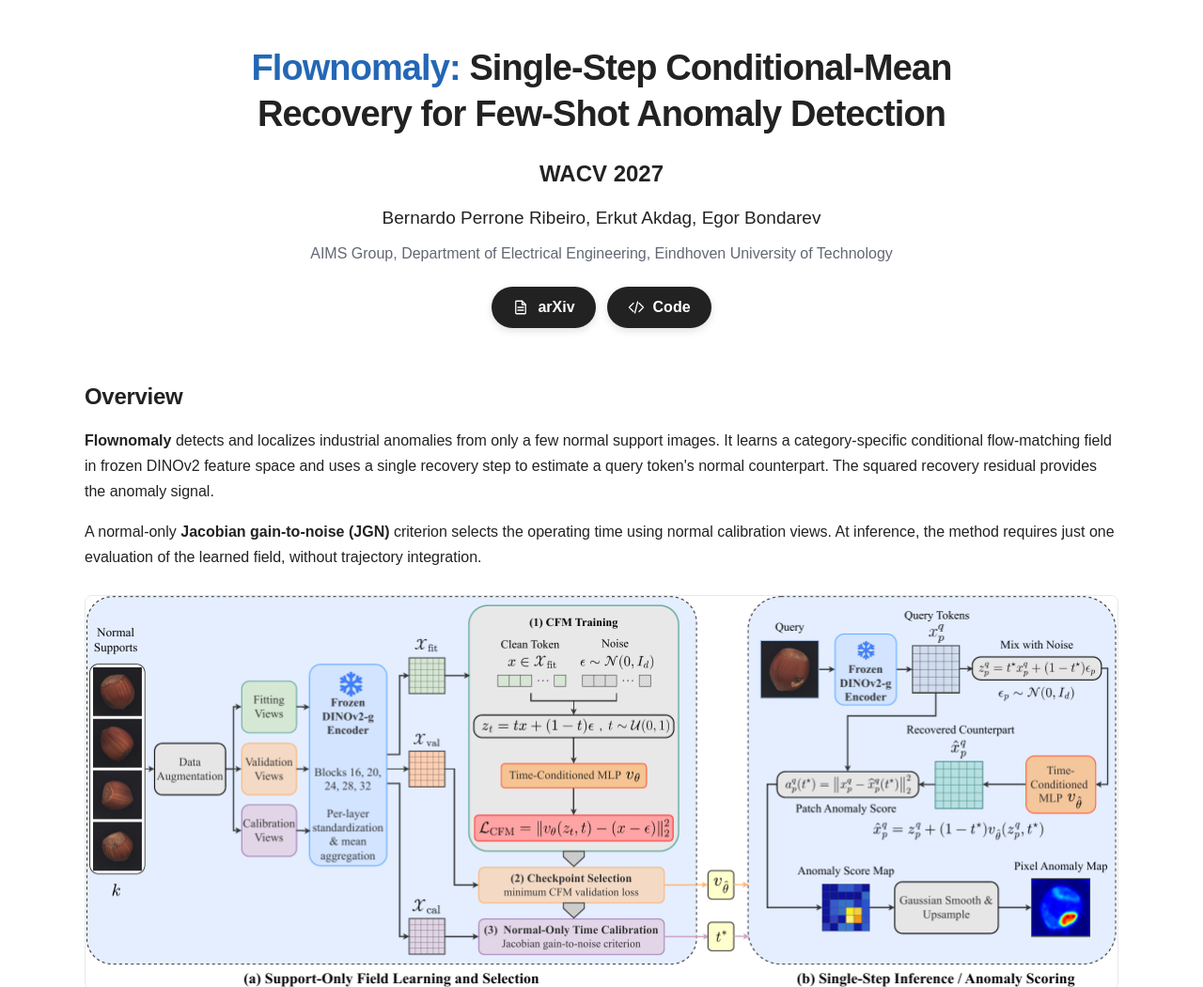
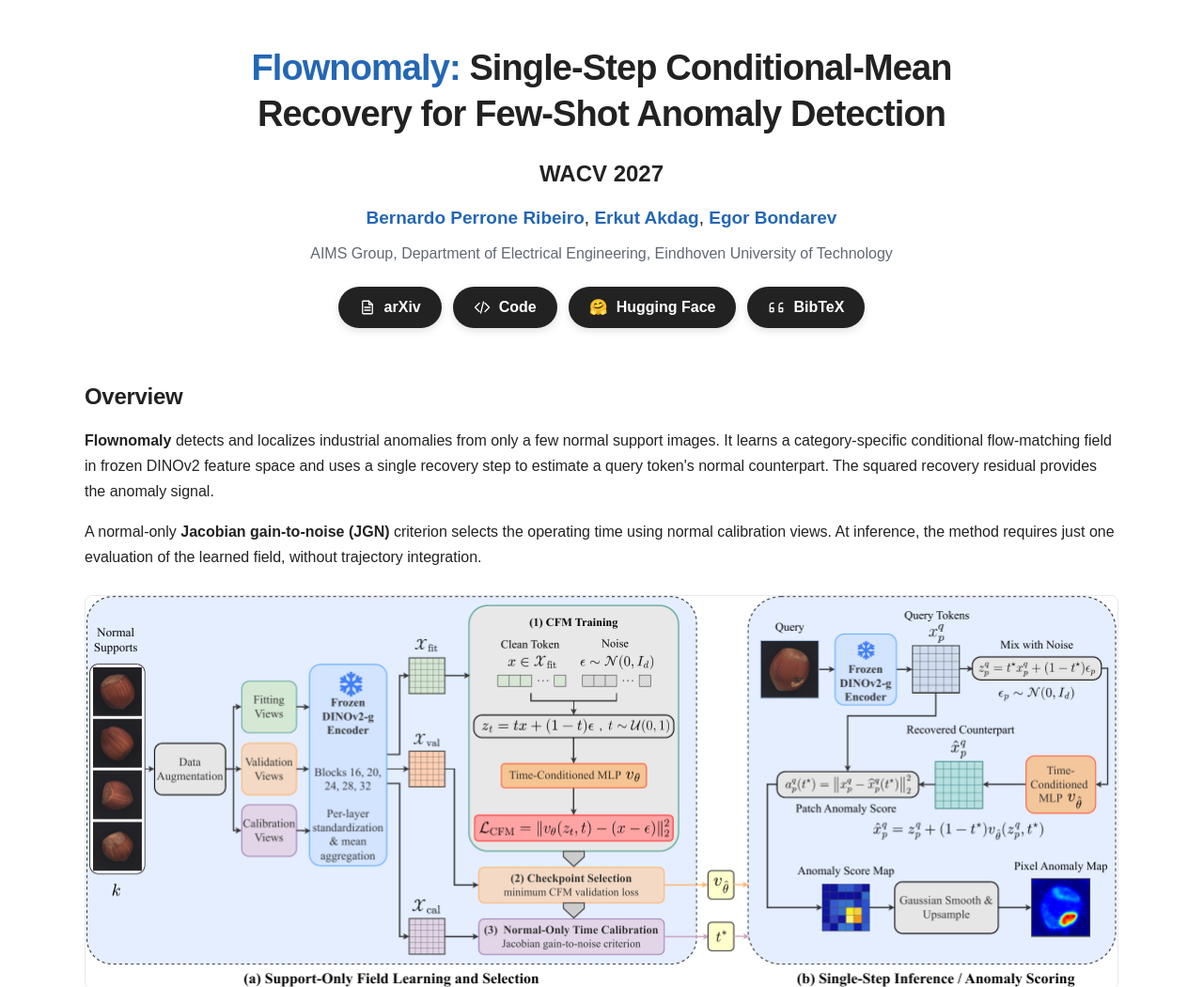
Before and after one commit to b-rbmp/Flownomaly, a plain HTML site: page docs/index.html in a window 1280 px wide. Shown: the top 1050 px of the page at 94% size. Drawn offline with Linux system fonts and the light colour scheme.

Commit message:
Add author links and huggingface

```diff
--- a/docs/index.html
+++ b/docs/index.html
@@ -13,7 +13,7 @@
   <header class="hero container">
     <h1><span class="project-name">Flownomaly:</span> Single-Step Conditional-Mean Recovery for Few-Shot Anomaly Detection</h1>
     <p class="venue">WACV 2027</p>
-    <p class="authors">Bernardo Perrone Ribeiro<span aria-hidden="true">, </span><br class="mobile-break">Erkut Akdag<span aria-hidden="true">, </span><br class="mobile-break">Egor Bondarev</p>
+    <p class="authors"><a href="https://www.tue.nl/en/research/researchers/bernardo-perrone-de-menezes-bulcao-ribeiro">Bernardo Perrone Ribeiro</a><span aria-hidden="true">, </span><br class="mobile-break"><a href="https://research.tue.nl/en/persons/erkut-akdag/">Erkut Akdag</a><span aria-hidden="true">, </span><br class="mobile-break"><a href="https://www.tue.nl/en/research/researchers/egor-bondarau">Egor Bondarev</a></p>
     <p class="affiliation">AIMS Group, Department of Electrical Engineering,<br class="mobile-break"> Eindhoven University of Technology</p>
 
     <nav class="paper-links" aria-label="Paper resources">
@@ -24,6 +24,14 @@
       <a class="button" href="https://github.com/b-rbmp/Flownomaly">
         <svg viewBox="0 0 24 24" width="18" height="18" fill="none" stroke="currentColor" stroke-width="1.7" stroke-linecap="round" stroke-linejoin="round" aria-hidden="true"><path d="m8 6-6 6 6 6m8-12 6 6-6 6M14 4l-4 16"/></svg>
         Code
+      </a>
+      <a class="button" href="https://huggingface.co/papers/2610.32964">
+        <span aria-hidden="true">🤗</span>
+        Hugging Face
+      </a>
+      <a class="button" href="#citation">
+        <svg viewBox="0 0 24 24" width="18" height="18" fill="none" stroke="currentColor" stroke-width="1.7" stroke-linecap="round" stroke-linejoin="round" aria-hidden="true"><path d="M3 13h5v5H3zM16 13h5v5h-5zM3 13V9a3 3 0 0 1 3-3h2M16 13V9a3 3 0 0 1 3-3h2"/></svg>
+        BibTeX
       </a>
     </nav>
   </header>
--- a/docs/style.css
+++ b/docs/style.css
@@ -61,6 +61,8 @@ h1 {
 .project-name { color: var(--accent); }
 .venue { margin: 0 0 10px; font-size: 24px; font-weight: 700; }
 .authors { margin: 0 0 8px; font-size: 19px; font-weight: 500; }
+.authors a { font-weight: 600; text-decoration: none; }
+.authors a:hover { text-decoration: underline; }
 .affiliation { margin: 0; color: var(--muted); }
 .mobile-break { display: none; }
 
```
Also changed, not shown: 1 other file.
